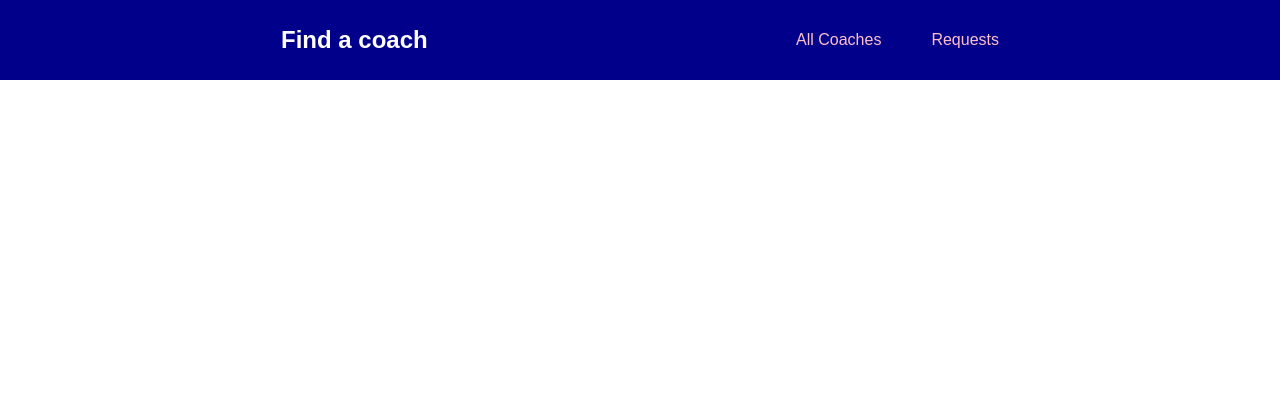
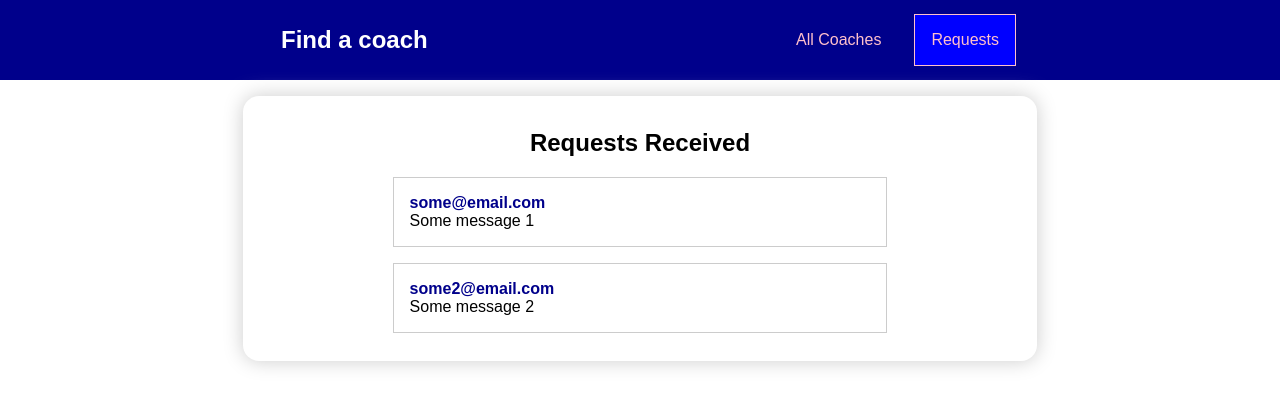
Before and after one commit to sabyrzhan/vuejs-the-complete-guide-course, a Vue app in the folder 016-find-a-coach-project/: page /requests in a window 1280 px wide. Shown: the top 406 px of the page. Built offline with nearby package versions, Linux system fonts and the light colour scheme; a web font is replaced by a local one.

Commit message:
016-find-a-coach-project: add TheRequests.vue page

```diff
--- a/016-find-a-coach-project/src/components/pages/AllCoaches.vue
+++ b/016-find-a-coach-project/src/components/pages/AllCoaches.vue
@@ -1,7 +1,7 @@
 <template>
   <the-filter-header></the-filter-header>
   <the-base-card>
-    <div>
+    <div class="refresh">
       <the-button>Refresh</the-button>
     </div>
 
@@ -27,3 +27,9 @@ export default {
   }
 }
 </script>
+
+<style scoped>
+div.refresh {
+  margin: 20px 0;
+}
+</style>
--- /dev/null
+++ b/016-find-a-coach-project/src/components/pages/TheRequests.vue
@@ -0,0 +1,24 @@
+<template>
+  <the-base-card>
+    <h2>Requests Received</h2>
+    <request-card v-for="req in requests" :request="req"></request-card>
+  </the-base-card>
+</template>
+<script>
+import TheBaseCard from "@/components/ui/TheBaseCard.vue";
+import RequestCard from "@/components/ui/RequestCard.vue";
+import {mapState} from "vuex";
+
+export default {
+  components: {TheBaseCard, RequestCard},
+  computed: {
+    ...mapState('requests', ['requests'])
+  }
+}
+</script>
+
+<style scoped>
+h2 {
+  text-align: center;
+}
+</style>
--- /dev/null
+++ b/016-find-a-coach-project/src/components/ui/RequestCard.vue
@@ -0,0 +1,28 @@
+<template>
+  <div>
+    <p class="email">{{ request.email}}</p>
+    <p>{{ request.message }}</p>
+  </div>
+</template>
+
+<script>
+export default {
+  props: ['request']
+}
+</script>
+
+<style scoped>
+p {
+  margin: 0;
+}
+p.email {
+  color: darkblue;
+  font-weight: bold;
+}
+div {
+  border: 1px solid #cccccc;
+  width: 60%;
+  padding: 1rem;
+  margin: 1rem auto;
+}
+</style>
--- a/016-find-a-coach-project/src/router/index.js
+++ b/016-find-a-coach-project/src/router/index.js
@@ -2,12 +2,16 @@ import { createRouter, createWebHistory } from 'vue-router'
 import AllCoaches from "@/components/pages/AllCoaches.vue";
 import TheCoachDetails from "@/components/pages/TheCoachDetails.vue";
 import TheContact from "@/components/pages/TheContact.vue";
+import TheRequests from "@/components/pages/TheRequests.vue";
 
 const router = createRouter({
   history: createWebHistory(import.meta.env.BASE_URL),
   routes: [
     {
       path: '/', component: AllCoaches
+    },
+    {
+      path: '/requests', component: TheRequests
     },
     {
       path: '/coaches/:coachId/details', component: TheCoachDetails
--- a/016-find-a-coach-project/src/store/index.js
+++ b/016-find-a-coach-project/src/store/index.js
@@ -1,9 +1,11 @@
 import {createStore} from "vuex";
 import coach from "@/store/coach.js";
+import requests from "@/store/requests.js";
 
 const store = createStore({
     modules: {
-        coach: coach
+        coach: coach,
+        requests: requests
     }
 })
 
--- /dev/null
+++ b/016-find-a-coach-project/src/store/requests.js
@@ -0,0 +1,19 @@
+export default {
+    namespaced: true,
+    state() {
+        return {
+            requests: [
+                {
+                    id: 1,
+                    email: 'some@email.com',
+                    message: 'Some message 1',
+                },
+                {
+                    id: 2,
+                    email: 'some2@email.com',
+                    message: 'Some message 2',
+                }
+            ]
+        }
+    }
+}
```
